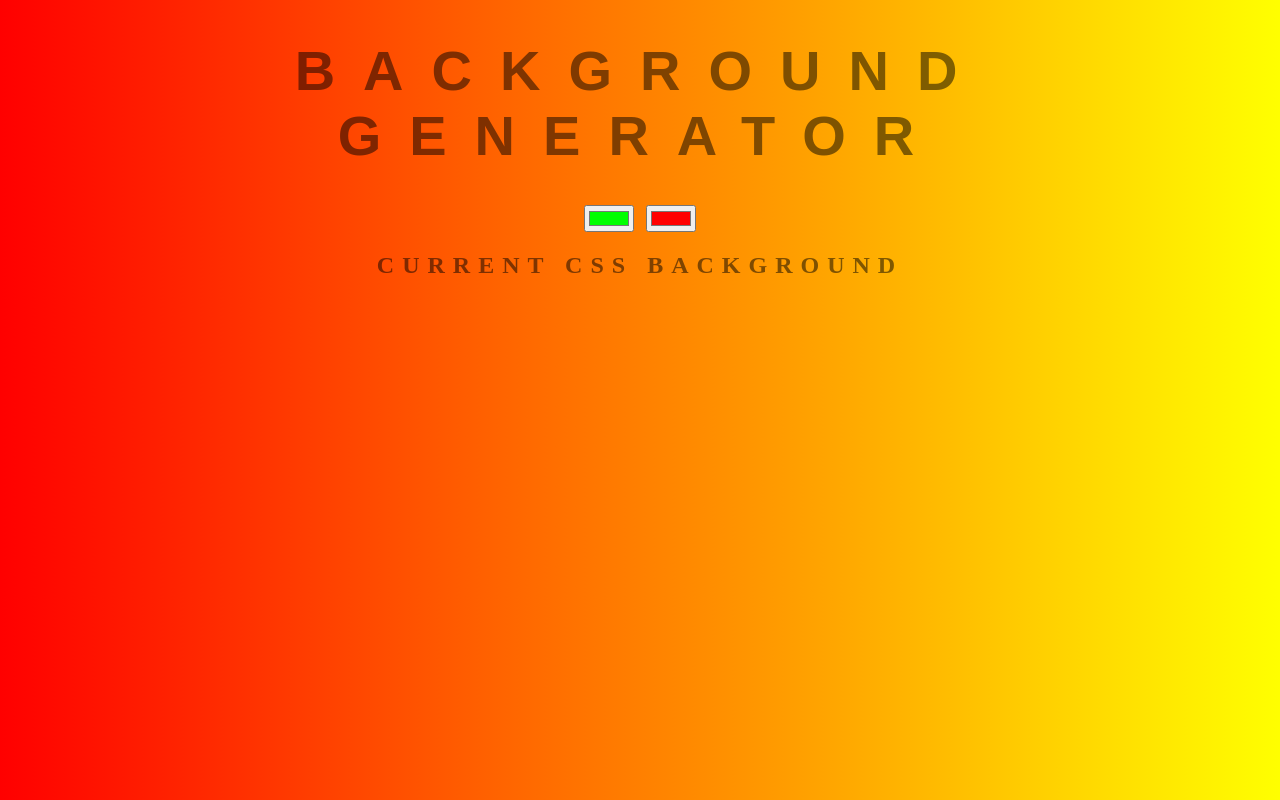
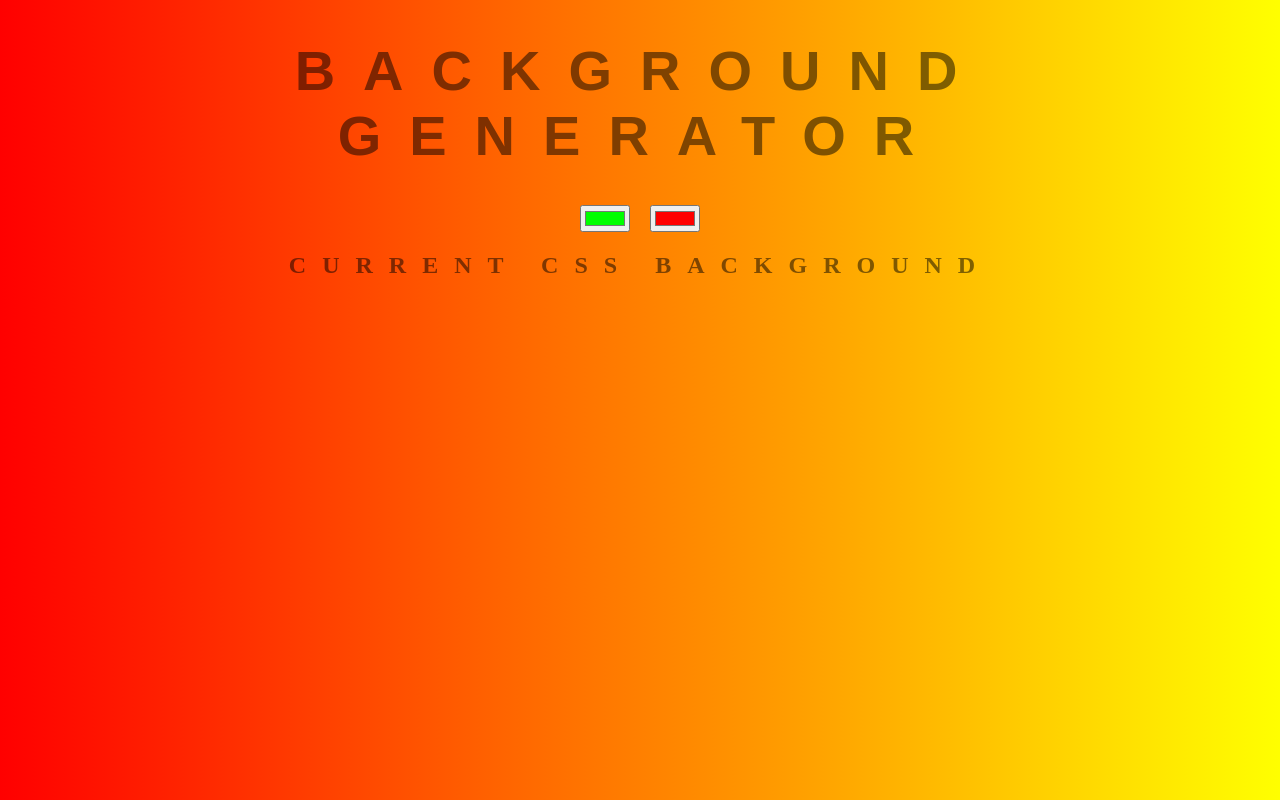
Before and after one commit to knorrsoupy/background.github.io, a plain HTML site: page index.html in a window 1280 px wide. Drawn offline with Linux system fonts and the light colour scheme.

Commit message:
updated style.css

```diff
--- a/style.css
+++ b/style.css
@@ -3,7 +3,7 @@ body {
     color: rgba(0,0,0,.5);
     text-align: center;
     text-transform: uppercase;
-    letter-spacing: .5em;
+    letter-spacing: 1em;
     top: 15%;
 	background: linear-gradient(to right, red , yellow); /* Standard syntax */
 
```
